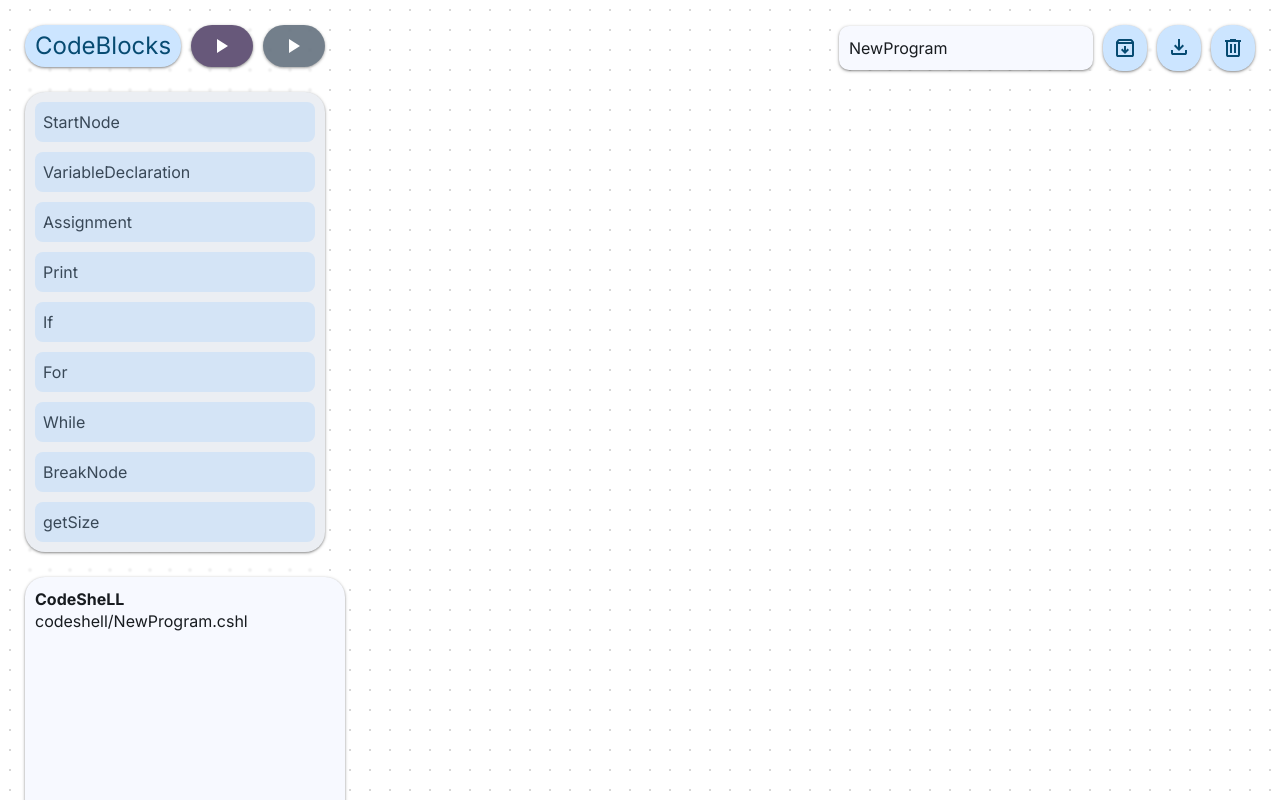
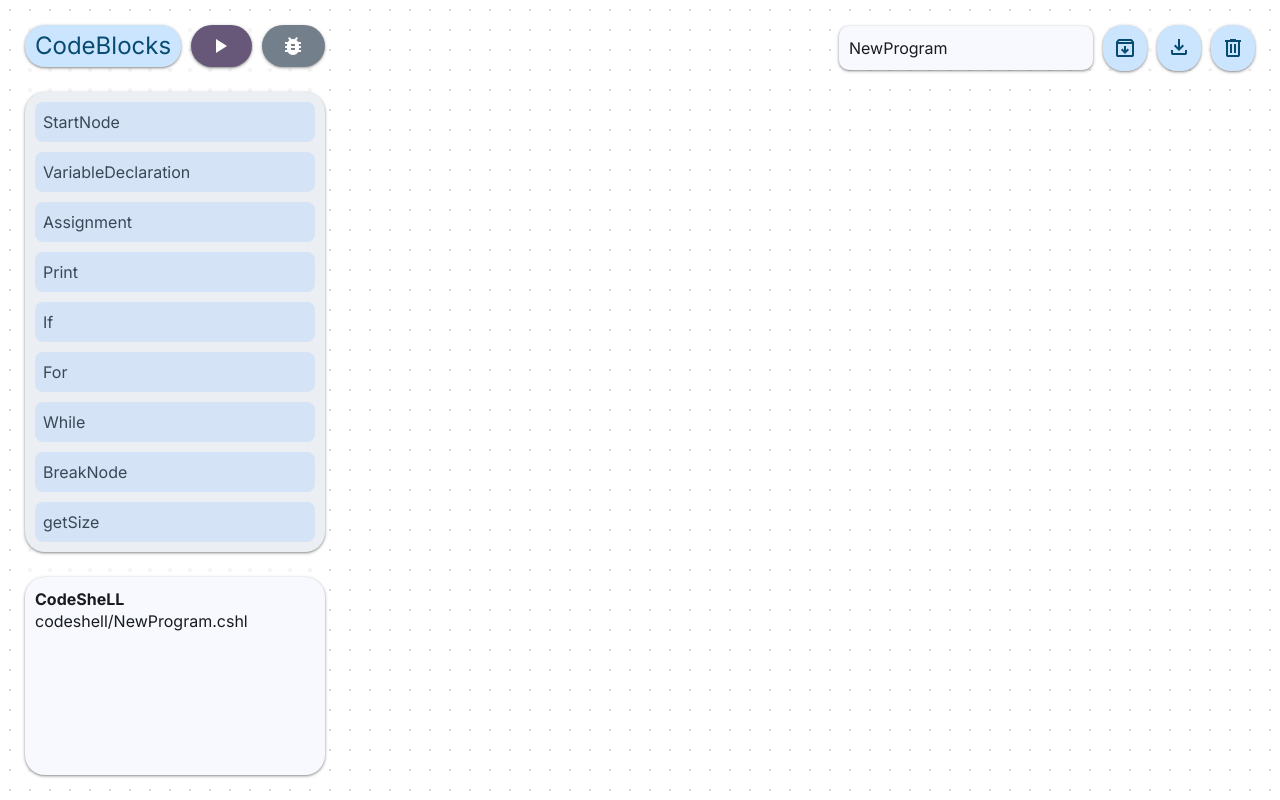
Before and after one commit to artferchelovek/hits-codeblock, a React (Vite) app: page / in a window 1280 px wide. Built offline with nearby package versions, Linux system fonts and the light colour scheme.

Commit message:
макет дебага

```diff
--- /dev/null
+++ b/src/components/Overlay/Debug.module.css
@@ -0,0 +1,17 @@
+.debug {
+    box-shadow: var(--md-sys-elevation);
+
+    background-color: var(--md-sys-color-surface-container);
+    border-radius: 20px;
+
+    flex-grow: 1;
+
+    display: flex;
+    gap: 10px;
+
+    .label {
+        margin: 10px;
+        color: var(--md-sys-color-on-surface);
+        font-weight: bold;
+    }
+}
--- /dev/null
+++ b/src/components/Overlay/Debug.tsx
@@ -0,0 +1,9 @@
+import styles from "./Debug.module.css";
+
+export default function DebugInterface() {
+  return (
+    <div className={styles.debug}>
+      <p className={styles.label}>Debug mode</p>
+    </div>
+  );
+}
--- a/src/components/Overlay/Overlay.module.css
+++ b/src/components/Overlay/Overlay.module.css
@@ -97,10 +97,10 @@
 .terminal {
     padding: 10px;
     border-radius: 20px;
-    height: 350px;
+    height: 30%;
     margin-top: auto;
     display: flex;
-    width: 300px;
+    max-width: 300px;
     flex-direction: column;
     background: var(--md-sys-color-surface);
     color: var(--md-sys-color-on-surface);
@@ -121,4 +121,9 @@
         scrollbar-color: auto;
 
     }
+
+    textarea {
+        width: 100%;
+        height: 100%;
+    }
 }
--- a/src/components/Overlay/Overlay.tsx
+++ b/src/components/Overlay/Overlay.tsx
@@ -11,20 +11,25 @@ import {
 import Terminal from "./Terminal.tsx";
 import { renderExpression } from "../../logic/expression.ts";
 import { useRef, useState } from "react";
+import SvgBug from "../../svg/SvgBug.tsx";
+import DebugInterface from "./Debug.tsx";
 
 export default function Overlay() {
   const { compilator, updateStatus, addPrintable, clearPrintable } =
     useCompileContext();
   const { program } = useBlockContext();
+
+  const [isDebug, setIsDebug] = useState<boolean>(false);
   return (
     <div className={styles.overlay}>
       <Topper
+        setIsDebug={setIsDebug}
         compilator={compilator}
         updateStatus={updateStatus}
         addPrintable={addPrintable}
         clearPrintable={clearPrintable}
       />
-      <Palette />
+      {isDebug ? <DebugInterface /> : <Palette />}
       <Terminal compilator={compilator} program={program} />
     </div>
   );
@@ -33,11 +38,13 @@ export default function Overlay() {
 const Topper = ({
   addPrintable,
   clearPrintable,
+  setIsDebug,
 }: {
   compilator: Compilator;
   updateStatus: () => void;
   addPrintable: (node: string) => void;
   clearPrintable: () => void;
+  setIsDebug: (value: ((prevState: boolean) => boolean) | boolean) => void;
 }) => {
   const { program, setActiveNode, setErrorNode } = useBlockContext();
   const [isRunning, setIsRunning] = useState<boolean>(false);
@@ -146,11 +153,11 @@ const Topper = ({
           </div>
           <div
             onClick={() => {
-              startProgramSlowly();
+              setIsDebug(true);
             }}
             className={styles.stop}
           >
-            <SvgStart fill={"var(--md-sys-color-on-secondary)"} />
+            <SvgBug fill={"var(--md-sys-color-on-secondary)"} />
           </div>
         </>
       )}
--- a/src/components/Overlay/Terminal.tsx
+++ b/src/components/Overlay/Terminal.tsx
@@ -18,8 +18,6 @@ export default function Terminal({
         value={`codeshell/${program.name}.cshl\n${compilator.printable
           .map((elem) => `${elem}`)
           .join("\n")}`}
-        cols={30}
-        rows={10}
       ></textarea>
     </div>
   );
--- /dev/null
+++ b/src/svg/SvgBug.tsx
@@ -0,0 +1,19 @@
+interface SvgProps {
+  width?: number;
+  height?: number;
+  fill: string;
+}
+
+export default function SvgBug({ width = 24, height = 24, fill }: SvgProps) {
+  return (
+    <svg
+      xmlns="http://www.w3.org/2000/svg"
+      height={height}
+      viewBox="0 -960 960 960"
+      width={width}
+      fill={fill}
+    >
+      <path d="M480-120q-65 0-120.5-32T272-240H160v-80h84q-3-20-3.5-40t-.5-40h-80v-80h80q0-20 .5-40t3.5-40h-84v-80h112q14-23 31.5-43t40.5-35l-64-66 56-56 86 86q28-9 57-9t57 9l88-86 56 56-66 66q23 15 41.5 34.5T688-640h112v80h-84q3 20 3.5 40t.5 40h80v80h-80q0 20-.5 40t-3.5 40h84v80H688q-32 56-87.5 88T480-120Zm-80-200h160v-80H400v80Zm0-160h160v-80H400v80Z" />
+    </svg>
+  );
+}
```
